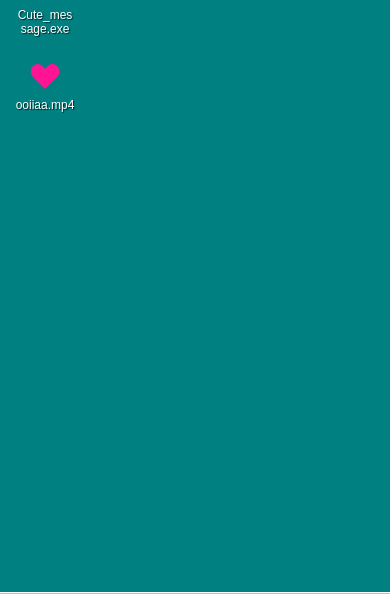
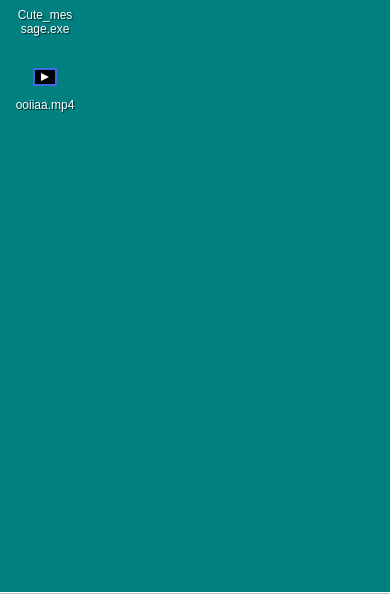
Before and after one commit to Furoshaa/HappyBirthdayOS, a React (Create React App) app: page / in a window 390 px wide. Shown: the part 224-818 px from the top of the page. Built offline with nearby package versions, Linux system fonts and the light colour scheme.

Commit message:
Update Desktop and Taskbar components to replace heart icon with video icon for OOIIAA; enhance DesktopIcon to support video icon rendering; adjust MyComputerWindow and OOIIAAWindow for improved layout and responsiveness.

```diff
--- a/src/components/Desktop.tsx
+++ b/src/components/Desktop.tsx
@@ -51,7 +51,7 @@ const Desktop: React.FC<DesktopProps> = ({
         style={{ top: isMobile ? '190px' : '220px', left: isMobile ? '10px' : '20px' }}
       />
       <DesktopIcon
-        icon="heart"
+        icon="video"
         label="ooiiaa.mp4"
         onClick={handleOOIIAAClick}
         style={{ top: isMobile ? '280px' : '320px', left: isMobile ? '10px' : '20px' }}
--- a/src/components/DesktopIcon.tsx
+++ b/src/components/DesktopIcon.tsx
@@ -31,6 +31,13 @@ const DesktopIcon: React.FC<DesktopIconProps> = ({ icon, label, onClick, style }
                   fill="#FF1493" />
           </svg>
         )}
+        {icon === 'video' && (
+          <svg width="32" height="32" viewBox="0 0 32 32">
+            <rect x="4" y="7" width="24" height="18" fill="#4169E1" />
+            <rect x="6" y="9" width="20" height="14" fill="#000000" />
+            <polygon points="12,12 20,16 12,20" fill="#FFFFFF" />
+          </svg>
+        )}
       </div>
       <div className="desktop-icon-text">{label}</div>
     </div>
--- a/src/components/windows/OOIIAAWindow.tsx
+++ b/src/components/windows/OOIIAAWindow.tsx
@@ -36,10 +36,10 @@ const OOIIAAWindow: React.FC<OOIIAAWindowProps> = ({
       ref={windowRef}
       className="window ooiiaa-window"
       style={{
-        top: isMobile ? '20%' : '15%',
-        left: isMobile ? '5%' : '35%',
+        top: isMobile ? '70%' : '60%',
+        left: isMobile ? '50%' : '80%',
         width: isMobile ? '90%' : '500px',
-        height: 'auto',
+        height: isMobile ? 'auto' : 'auto',
         minWidth: isMobile ? '300px' : '500px',
         maxWidth: isMobile ? '90%' : '500px',
         zIndex: zIndex
```
Also changed, not shown: src/components/Taskbar.tsx (+4 -4 lines), src/components/windows/MyComputerWindow.tsx (+1 -1 lines).
